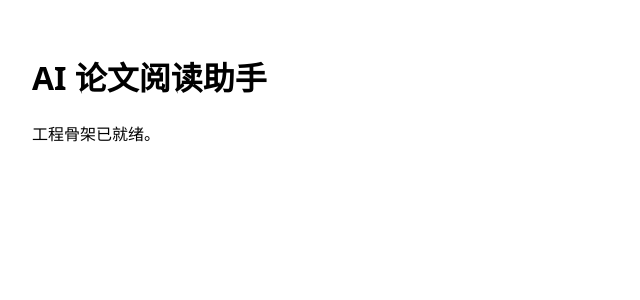
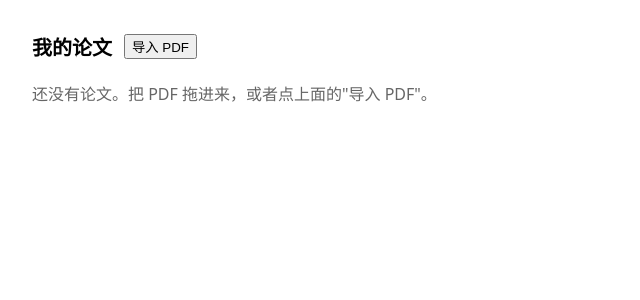
Before and after one commit to twentyzhang/ai-note, a React (Vite) app in the folder src/renderer/: page / in a window 1280 px wide. Shown: the top 300 px of the page, without its empty margins (0-640 px from the left). Built offline with nearby package versions, Linux system fonts and the light colour scheme.

Commit message:
feat: 论文库界面与导入交互

```diff
--- a/package.json
+++ b/package.json
@@ -24,7 +24,7 @@
     "@vitejs/plugin-react": "^5.2.0",
     "electron": "^33.4.11",
     "electron-vite": "^5.0.0",
-    "jsdom": "^30.0.1",
+    "jsdom": "^24.1.3",
     "pdfkit": "^0.20.2",
     "tsx": "^4.23.13",
     "typescript": "^7.0.2",
--- a/src/renderer/src/App.tsx
+++ b/src/renderer/src/App.tsx
@@ -1,10 +1,14 @@
-import type { JSX } from 'react'
+import { useState, type JSX } from 'react'
+import LibraryView from './views/LibraryView'
 
 export default function App(): JSX.Element {
+  const [openPaperId, setOpenPaperId] = useState<string | null>(null)
+
+  if (!openPaperId) return <LibraryView onOpenPaper={setOpenPaperId} />
   return (
-    <div style={{ padding: 24, fontFamily: 'system-ui, sans-serif' }}>
-      <h1>AI 论文阅读助手</h1>
-      <p>工程骨架已就绪。</p>
+    <div style={{ padding: 24 }}>
+      <button onClick={() => setOpenPaperId(null)}>← 返回论文库</button>
+      <p style={{ color: '#666' }}>阅读器将在下一个任务中接入。</p>
     </div>
   )
 }
--- /dev/null
+++ b/src/renderer/src/views/LibraryView.tsx
@@ -0,0 +1,97 @@
+import { useCallback, useEffect, useState, type JSX } from 'react'
+import type { LibraryEntry } from '../../../shared/types'
+import { api } from '../api'
+
+interface Props {
+  onOpenPaper?: (paperId: string) => void
+}
+
+const STATUS_TEXT: Record<LibraryEntry['status'], string> = {
+  imported: '未翻译',
+  translating: '翻译中',
+  translated: '已完成',
+  failed: '有失败段落'
+}
+
+export default function LibraryView({ onOpenPaper }: Props): JSX.Element {
+  const [papers, setPapers] = useState<LibraryEntry[]>([])
+  const [problems, setProblems] = useState<string[]>([])
+  const [busy, setBusy] = useState(false)
+
+  const refresh = useCallback(async () => {
+    setPapers(await api.listPapers())
+  }, [])
+
+  useEffect(() => {
+    void refresh()
+  }, [refresh])
+
+  const importPaths = useCallback(
+    async (paths: string[]) => {
+      if (paths.length === 0) return
+      setBusy(true)
+      try {
+        const result = await api.importPdfs(paths)
+        setProblems(result.failed.map((f) => `${f.path}：${f.reason}`))
+        await refresh()
+      } finally {
+        setBusy(false)
+      }
+    },
+    [refresh]
+  )
+
+  return (
+    <div
+      style={{ padding: 24, fontFamily: 'system-ui, sans-serif' }}
+      onDragOver={(e) => e.preventDefault()}
+      onDrop={(e) => {
+        e.preventDefault()
+        const paths = Array.from(e.dataTransfer.files)
+          .map((f) => (f as File & { path?: string }).path)
+          .filter((p): p is string => Boolean(p))
+        void importPaths(paths)
+      }}
+    >
+      <header style={{ display: 'flex', alignItems: 'center', gap: 12, marginBottom: 20 }}>
+        <h1 style={{ fontSize: 20, margin: 0 }}>我的论文</h1>
+        <button disabled={busy} onClick={async () => importPaths(await api.choosePdfFiles())}>
+          {busy ? '正在导入…' : '导入 PDF'}
+        </button>
+      </header>
+
+      {problems.length > 0 && (
+        <ul style={{ color: '#b3261e', marginBottom: 16 }}>
+          {problems.map((p) => (
+            <li key={p}>{p}</li>
+          ))}
+        </ul>
+      )}
+
+      {papers.length === 0 ? (
+        <p style={{ color: '#666' }}>还没有论文。把 PDF 拖进来，或者点上面的"导入 PDF"。</p>
+      ) : (
+        <ul style={{ listStyle: 'none', padding: 0, margin: 0 }}>
+          {papers.map((paper) => (
+            <li
+              key={paper.id}
+              onClick={() => onOpenPaper?.(paper.id)}
+              style={{
+                padding: '12px 14px',
+                border: '1px solid #e0e0e0',
+                borderRadius: 8,
+                marginBottom: 8,
+                cursor: 'pointer'
+              }}
+            >
+              <div style={{ fontWeight: 600 }}>{paper.title}</div>
+              <div style={{ color: '#666', fontSize: 13, marginTop: 4 }}>
+                {paper.pageCount} 页 · {paper.blockCount} 段 · {STATUS_TEXT[paper.status]}
+              </div>
+            </li>
+          ))}
+        </ul>
+      )}
+    </div>
+  )
+}
--- a/vitest.config.ts
+++ b/vitest.config.ts
@@ -4,6 +4,7 @@ export default defineConfig({
   test: {
     globals: true,
     environment: 'node',
+    setupFiles: ['vitest.setup.ts'],
     include: ['tests/**/*.test.ts', 'tests/**/*.test.tsx'],
     testTimeout: 20000
   }
--- /dev/null
+++ b/vitest.setup.ts
@@ -0,0 +1 @@
+import '@testing-library/jest-dom/vitest'
```
Also changed, not shown: 2 other files (tests, documents, lock files or other folders).
